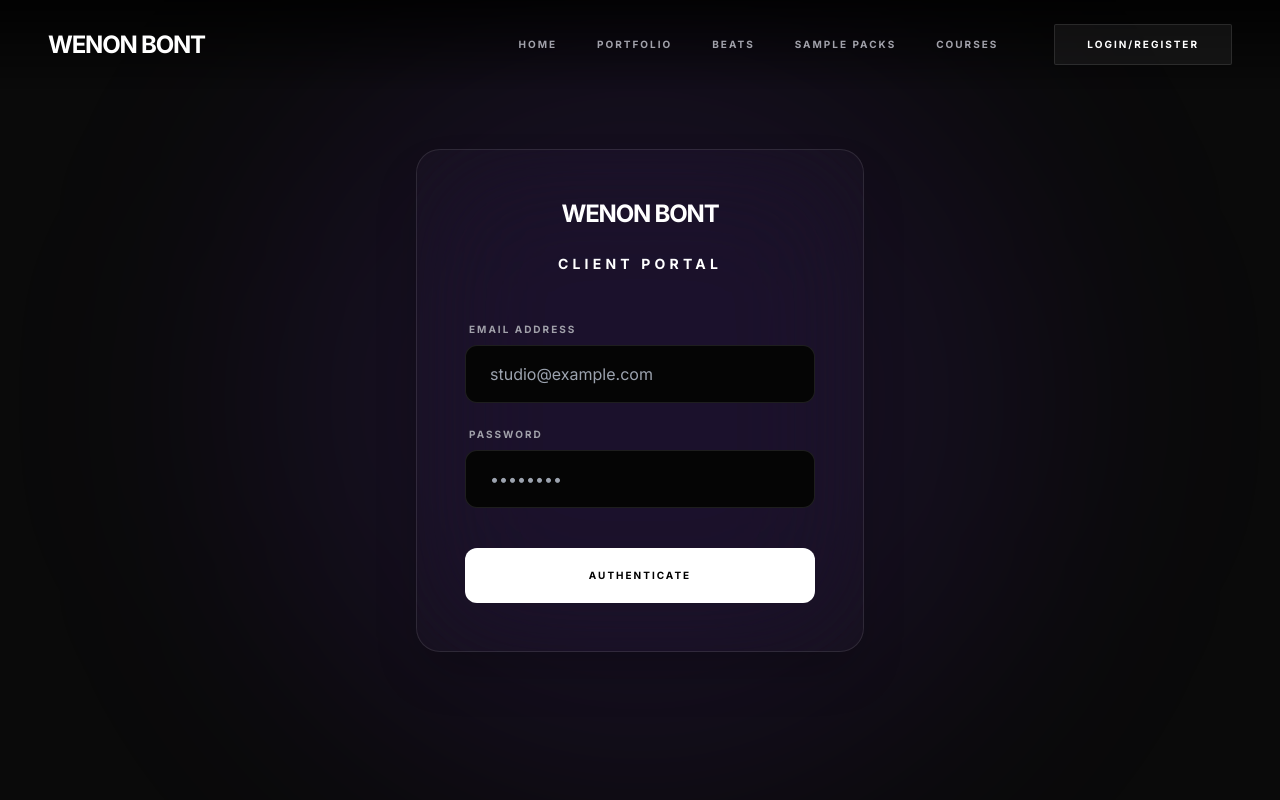
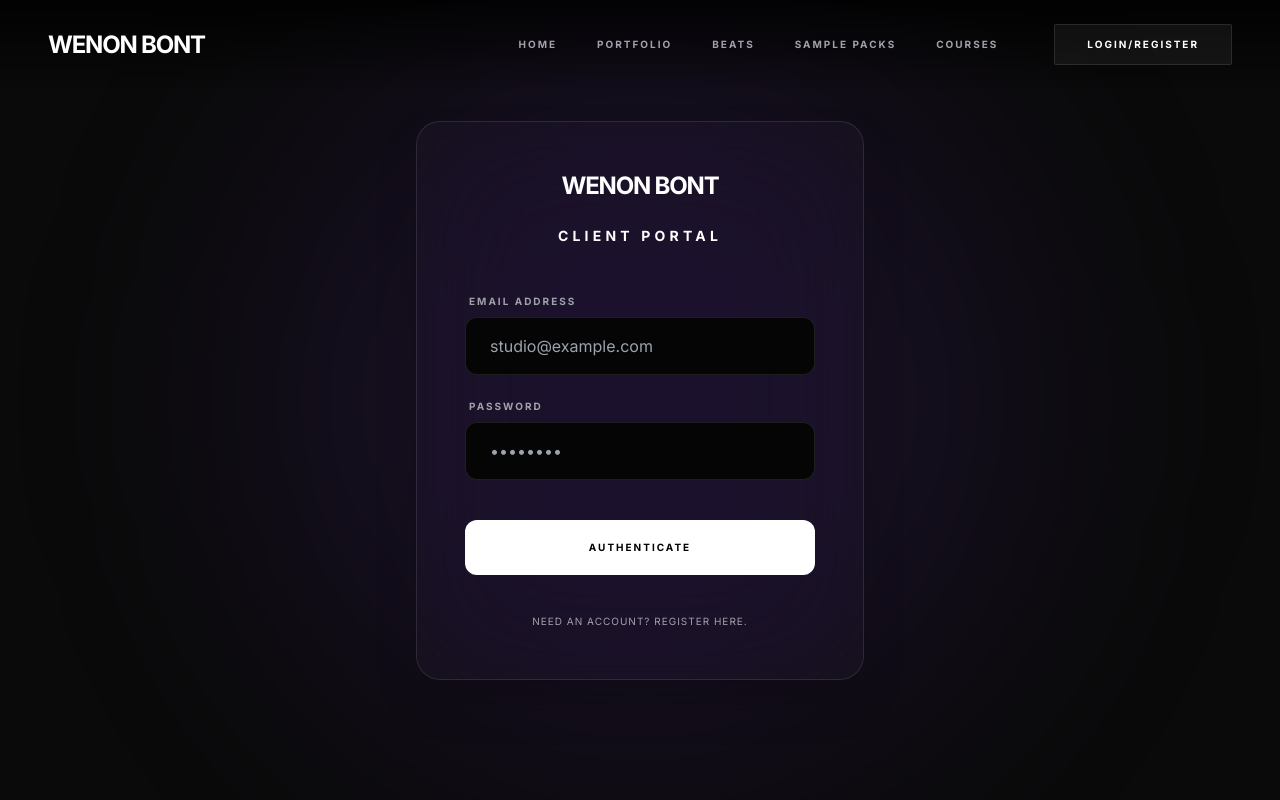
Before and after one commit to gks-prog/WenonBont93, a Next.js app: page /login in a window 1280 px wide. Built offline with nearby package versions, Linux system fonts and the light colour scheme.

Commit message:
Update page.tsx

```diff
--- a/src/app/(auth)/login/page.tsx
+++ b/src/app/(auth)/login/page.tsx
@@ -1,21 +1,21 @@
 "use client";
 
 import Link from "next/link";
-import { loginUser } from "@/app/actions/auth";
+import { loginUser, registerUser } from "@/app/actions/auth";
 import { useState } from "react";
 
 export default function LoginPage() {
+  const [isLogin, setIsLogin] = useState(true);
   const [error, setError] = useState<string | null>(null);
   const [loading, setLoading] = useState(false);
 
-  // Wrapper function satisfies TypeScript by returning void
   const handleAuth = async (formData: FormData) => {
     setLoading(true);
     setError(null);
 
-    const result = await loginUser(formData);
+    // Dynamically call login or register based on the UI state
+    const result = isLogin ? await loginUser(formData) : await registerUser(formData);
 
-    // If the server action returns an error object, capture and display it
     if (result?.error) {
       setError(result.error);
       setLoading(false);
@@ -24,17 +24,17 @@ export default function LoginPage() {
 
   return (
     <main className="h-screen w-full flex items-center justify-center bg-[#0a0a0a] px-6 relative overflow-hidden">
-      {/* Cinematic Ambient Glow */}
       <div className="absolute top-1/2 left-1/2 -translate-x-1/2 -translate-y-1/2 w-[800px] h-[800px] bg-[#7c3aed]/10 blur-[120px] rounded-full pointer-events-none" />
 
       <div className="w-full max-w-md bg-white/[0.02] backdrop-blur-3xl backdrop-saturate-150 border border-white/10 p-10 md:p-12 rounded-3xl shadow-2xl relative z-10">
         <div className="text-center mb-12">
           <Link href="/" className="text-white font-bold text-2xl tracking-tighter block mb-6">WENON BONT</Link>
-          <h2 className="text-white text-sm tracking-[0.3em] uppercase font-bold">Client Portal</h2>
+          <h2 className="text-white text-sm tracking-[0.3em] uppercase font-bold">
+            {isLogin ? "Client Portal" : "Create Account"}
+          </h2>
         </div>
 
         <form action={handleAuth} className="flex flex-col gap-6">
-          {/* Error Message Display */}
           {error && (
             <div className="p-4 bg-red-500/10 border border-red-500/30 text-red-500 text-[10px] tracking-widest uppercase text-center rounded-lg">
               {error}
@@ -43,35 +43,23 @@ export default function LoginPage() {
 
           <div className="flex flex-col gap-2">
             <label className="text-[10px] uppercase font-bold text-[#a1a1aa] tracking-[0.2em] ml-1">Email Address</label>
-            <input
-              name="email"
-              type="email"
-              placeholder="studio@example.com"
-              className="bg-[#050505] border border-white/10 rounded-xl px-6 py-4 text-white focus:outline-none focus:border-[#7c3aed] transition-colors"
-              required
-            />
+            <input name="email" type="email" placeholder="studio@example.com" className="bg-[#050505] border border-white/10 rounded-xl px-6 py-4 text-white focus:outline-none focus:border-[#7c3aed] transition-colors" required />
           </div>
           <div className="flex flex-col gap-2">
-            <div className="flex justify-between items-center ml-1">
-              <label className="text-[10px] uppercase font-bold text-[#a1a1aa] tracking-[0.2em]">Password</label>
-            </div>
-            <input
-              name="password"
-              type="password"
-              placeholder="••••••••"
-              className="bg-[#050505] border border-white/10 rounded-xl px-6 py-4 text-white focus:outline-none focus:border-[#7c3aed] transition-colors"
-              required
-            />
+            <label className="text-[10px] uppercase font-bold text-[#a1a1aa] tracking-[0.2em] ml-1">Password</label>
+            <input name="password" type="password" placeholder="••••••••" className="bg-[#050505] border border-white/10 rounded-xl px-6 py-4 text-white focus:outline-none focus:border-[#7c3aed] transition-colors" required minLength={6} />
           </div>
 
-          <button
-            type="submit"
-            disabled={loading}
-            className="mt-4 w-full py-5 bg-white text-black font-bold uppercase tracking-[0.2em] text-[10px] rounded-xl hover:bg-[#7c3aed] hover:text-white transition-all duration-300 disabled:opacity-50 disabled:cursor-not-allowed"
-          >
-            {loading ? "Authenticating..." : "Authenticate"}
+          <button type="submit" disabled={loading} className="mt-4 w-full py-5 bg-white text-black font-bold uppercase tracking-[0.2em] text-[10px] rounded-xl hover:bg-[#7c3aed] hover:text-white transition-all duration-300 disabled:opacity-50">
+            {loading ? "Processing..." : isLogin ? "Authenticate" : "Register"}
           </button>
         </form>
+
+        <div className="mt-8 text-center">
+          <button onClick={() => setIsLogin(!isLogin)} className="text-[#a1a1aa] hover:text-white text-[10px] uppercase tracking-widest transition-colors">
+            {isLogin ? "Need an account? Register here." : "Already a client? Sign in."}
+          </button>
+        </div>
       </div>
     </main>
   );
```
